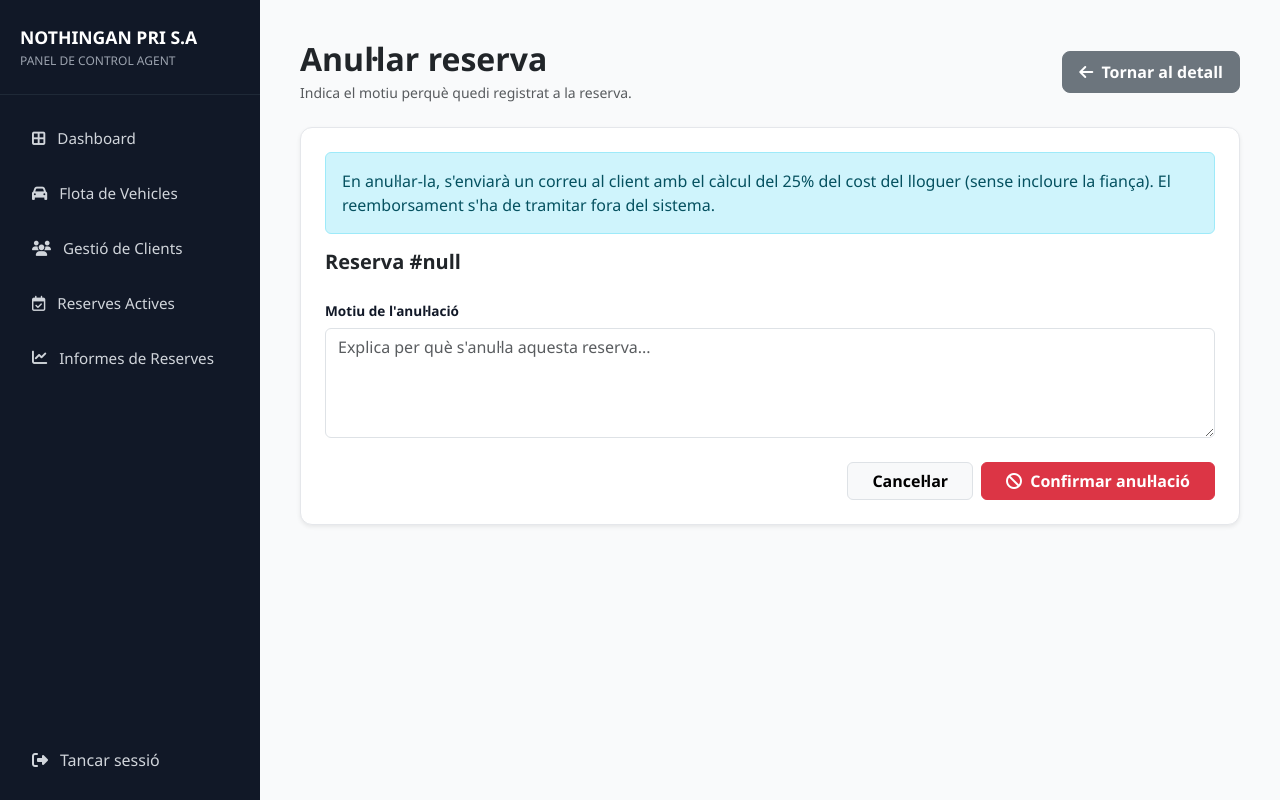
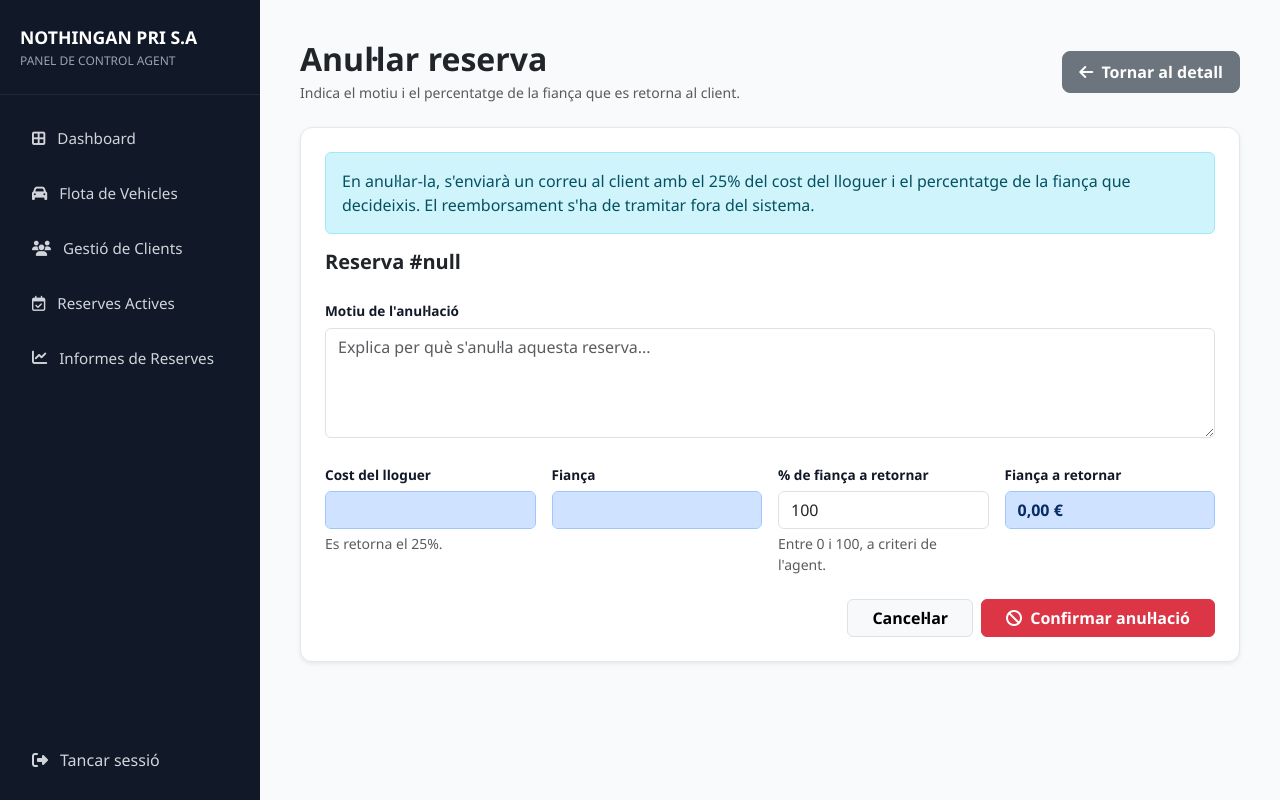
Before and after one commit to banfruns-ban/Nothingan-Pri-S.A., a Spring app: template src/main/resources/templates/reserves/anularReserva.html in a window 1280 px wide. Run offline with Thymeleaf, Linux system fonts and the light colour scheme; the template is opened without the code that fills it, so the values that code supplies are empty; some of the project's set-up classes (security, data sources, template engines, error pages and the like) are left out, and stand-ins take their place.

Commit message:
Arreglat presupost

```diff
--- a/src/main/resources/application.properties
+++ b/src/main/resources/application.properties
@@ -1,7 +1,7 @@
 #=================== JPA ===============
-spring.datasource.url=jdbc:mysql://localhost:3306/Projecte1Grup3?createDatabaseIfNotExist=true
+spring.datasource.url=jdbc:mysql://localhost:3308/Projecte1Grup3?createDatabaseIfNotExist=true
 spring.datasource.username=root
-spring.datasource.password=40lysh1t
+spring.datasource.password=Toby1606
 spring.datasource.driver-class-name=com.mysql.cj.jdbc.Driver
 spring.jpa.database-platform=org.hibernate.dialect.MySQLDialect
 spring.jpa.hibernate.ddl-auto=update
--- a/src/main/resources/templates/reserves/anularReserva.html
+++ b/src/main/resources/templates/reserves/anularReserva.html
@@ -15,7 +15,7 @@
         <div class="d-flex justify-content-between align-items-center mb-4">
             <div>
                 <h2 class="fw-bold text-dark m-0">Anul·lar reserva</h2>
-                <p class="text-muted small mb-0 mt-1">Indica el motiu perquè quedi registrat a la reserva.</p>
+                <p class="text-muted small mb-0 mt-1">Indica el motiu i el percentatge de la fiança que es retorna al client.</p>
             </div>
             <a th:href="@{/dashboard/reserves/{codi}(codi=${reserva.codiReserva})}"
                class="btn btn-secondary fw-semibold px-3 py-2" style="border-radius: 8px;">
@@ -27,9 +27,10 @@
 
         <div class="form-card shadow-sm">
             <div class="alert alert-info" role="alert">
-                En anul·lar-la, s'enviarà un correu al client amb el càlcul del 25% del cost del lloguer
-                (sense incloure la fiança). El reemborsament s'ha de tramitar fora del sistema.
+                En anul·lar-la, s'enviarà un correu al client amb el 25% del cost del lloguer
+                i el percentatge de la fiança que decideixis. El reemborsament s'ha de tramitar fora del sistema.
             </div>
+
             <div class="mb-4">
                 <h5 class="fw-bold text-dark" th:text="'Reserva #' + ${reserva.codiReserva}">Reserva</h5>
                 <p class="text-muted mb-0"
@@ -45,10 +46,46 @@
                               placeholder="Explica per què s'anul·la aquesta reserva..."
                               th:text="${anulacioMotiu}" required></textarea>
                 </div>
+
+                <div class="row g-3 mb-4">
+                    <div class="col-md-3">
+                        <label class="form-label fw-semibold">Cost del lloguer</label>
+                        <input type="text"
+                               class="form-control bg-primary-subtle border-primary-subtle text-primary-emphasis fw-semibold"
+                               readonly
+                               th:value="${reserva.costTotal != null ? #numbers.formatDecimal(reserva.costTotal, 1, 2) + ' €' : '0,00 €'}">
+                        <div class="form-text">Es retorna el 25%.</div>
+                    </div>
+
+                    <div class="col-md-3">
+                        <label class="form-label fw-semibold">Fiança</label>
+                        <input type="text" id="import_fianca"
+                               class="form-control bg-primary-subtle border-primary-subtle text-primary-emphasis fw-semibold"
+                               readonly
+                               th:value="${reserva.fianca != null ? #numbers.formatDecimal(reserva.fianca, 1, 2) + ' €' : '0,00 €'}"
+                               th:attr="data-import=${reserva.fianca != null ? reserva.fianca : 0}">
+                    </div>
+
+                    <div class="col-md-3">
+                        <label for="percentatge_fianca" class="form-label fw-semibold">% de fiança a retornar</label>
+                        <input type="number" id="percentatge_fianca" name="percentatge_fianca"
+                               class="form-control" min="0" max="100" step="0.01" value="100" required>
+                        <div class="form-text">Entre 0 i 100, a criteri de l'agent.</div>
+                    </div>
+
+                    <div class="col-md-3">
+                        <label class="form-label fw-semibold">Fiança a retornar</label>
+                        <input type="text" id="import_retorn_fianca"
+                               class="form-control bg-primary-subtle border-primary-subtle text-primary-emphasis fw-semibold"
+                               readonly value="0,00 €">
+                    </div>
+                </div>
+
                 <div class="d-flex justify-content-end gap-2">
                     <a th:href="@{/dashboard/reserves/{codi}(codi=${reserva.codiReserva})}"
                        class="btn btn-light border px-4 fw-semibold">Cancel·lar</a>
-                    <button type="submit" class="btn btn-danger px-4 fw-semibold">
+                    <button type="submit" class="btn btn-danger px-4 fw-semibold"
+                            onclick="return confirm('Confirmes l\'anul·lació? S\'enviarà un correu al client.');">
                         <i class="fa-solid fa-ban me-1"></i> Confirmar anul·lació
                     </button>
                 </div>
@@ -57,5 +94,21 @@
     </main>
 
     <script src="https://cdn.jsdelivr.net/npm/bootstrap@5.3.0/dist/js/bootstrap.bundle.min.js"></script>
+    <script>
+        // Càlcul en directe de la fiança a retornar (el càlcul definitiu el fa el servidor)
+        (function () {
+            var fianca = parseFloat(document.getElementById('import_fianca').dataset.import) || 0;
+            var pct = document.getElementById('percentatge_fianca');
+            var sortida = document.getElementById('import_retorn_fianca');
+
+            function calcular() {
+                var p = Math.min(100, Math.max(0, parseFloat(pct.value) || 0));
+                sortida.value = (fianca * p / 100).toFixed(2).replace('.', ',') + ' €';
+            }
+
+            pct.addEventListener('input', calcular);
+            calcular();
+        })();
+    </script>
 </body>
 </html>
```
Also changed, not shown: src/main/java/cat/copernic/projecte1Grup3/Reserves/Controller/ReservesController.java (+8 -6 lines), src/main/java/cat/copernic/projecte1Grup3/Reserves/Service/ReservesService.java (+57 -6 lines).
